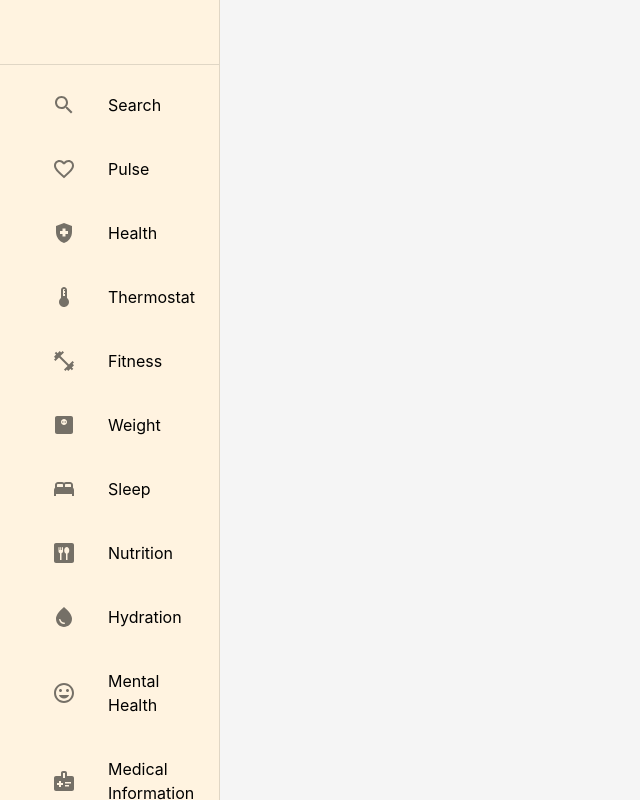
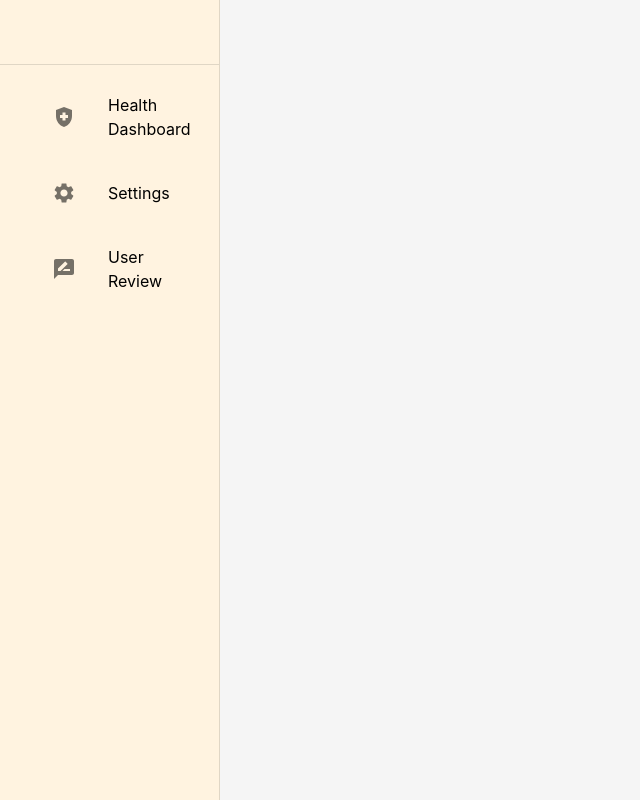
Before and after one commit to IllestBrewery4580/HealthWebsite, a React (Create React App) app: page / in a window 1280 px wide. Shown: the whole page, without its empty margins (0-640 px from the left). Built offline with nearby package versions, Linux system fonts and the light colour scheme.

Commit message:
Add files via upload

```diff
--- a/src/components/consts/NavbarItems.js
+++ b/src/components/consts/NavbarItems.js
@@ -1,113 +1,19 @@
 import SearchIcon from '@mui/icons-material/Search';
 import FavoriteBorderIcon from '@mui/icons-material/FavoriteBorder';
+import SettingsIcon from '@mui/icons-material/Settings';
 import HealthAndSafetyIcon from '@mui/icons-material/HealthAndSafety';
-import DeviceThermostatIcon from '@mui/icons-material/DeviceThermostat';
-import FitnessCenterIcon from '@mui/icons-material/FitnessCenter';
-import MonitorWeightIcon from '@mui/icons-material/MonitorWeight';
-import BedIcon from '@mui/icons-material/Bed';
-import DiningIcon from '@mui/icons-material/Dining';
-import WaterDropIcon from '@mui/icons-material/WaterDrop';
-import MoodIcon from '@mui/icons-material/Mood';
-import MedicalInformationIcon from '@mui/icons-material/MedicalInformation';
-import BubbleChartIcon from '@mui/icons-material/BubbleChart';
-import CoronavirusIcon from '@mui/icons-material/Coronavirus';
-import VaccinesIcon from '@mui/icons-material/Vaccines';
-import SettingsIcon from '@mui/icons-material/Settings';
+import RateReviewIcon from '@mui/icons-material/RateReview';
 
 
 
 export const mainNavbarItems = [
     {
-        id: 'Search',
-        icon: < SearchIcon />,
-        label: 'Search',
-        route: 'search',
-        statement: 'This is the Search Bar',
-        buttonLabel: 'What do you want to Search?',
-    },
-    {
-        id: 'Pulse',
-        icon: < FavoriteBorderIcon />,
-        label: 'Pulse',
-        route: 'pulse',
-        statement: 'This is your pulse information.',
-        buttonLabel: 'Check Pulse',
-    },
-    {
         id: 'health',
         icon: <HealthAndSafetyIcon />,
-        label: 'Health',
+        label: 'Health Dashboard',
         route: 'health',
         statement: 'Stay healthy by following these tips.',
-        buttonLabel: 'View Health Tips',
-    },
-    {
-        id: 'thermo',
-        icon: <DeviceThermostatIcon />,
-        label: 'Thermostat',
-        route: 'thermo',
-        statement: 'What is your body temp?',
-        buttonLabel: 'What does it mean?',
-    },
-    {
-        id: 'fitness',
-        icon: <FitnessCenterIcon />,
-        label: 'Fitness',
-        route: 'fitness',
-    },
-    {
-        id: 'weight',
-        icon: <MonitorWeightIcon />,
-        label: 'Weight',
-        route: 'weight',
-    },
-    {
-        id: 'sleep',
-        icon: <BedIcon />,
-        label: 'Sleep',
-        route: 'sleep',
-    },
-    {
-        id: 'nutrition',
-        icon: <DiningIcon />,
-        label: 'Nutrition',
-        route: 'nutrition',
-    },
-    {
-        id: 'hydration',
-        icon: <WaterDropIcon />,
-        label: 'Hydration',
-        route: 'hydration',
-    },
-    {
-        id: 'mood',
-        icon: <MoodIcon />,
-        label: 'Mental Health',
-        route: 'mood',
-    },
-    {
-        id: 'Medical Information',
-        icon: <MedicalInformationIcon />,
-        label: 'Medical Information',
-        route: 'Medical Information',
-    },
-    {
-        id: 'Cholesterol',
-        icon: <BubbleChartIcon />,
-        label: 'Cholesterol',
-        route: 'Cholesterol',
-    },
-    {
-        id: 'Covid',
-        icon: <CoronavirusIcon />,
-        label: 'Covid Info',
-        route: 'Coronavirus',
-    },
-    {
-        id: 'Vaccines',
-        icon: < VaccinesIcon />,
-        label: 'Vaccine Information',
-        route: 'vaccines',
+        buttonLabel: 'View Health Dashboard',
     },
     {
         id: 'settings',
@@ -115,4 +21,12 @@ export const mainNavbarItems = [
         label: 'Settings',
         route: 'settings',
     },
+    {
+        id: 'userReview',
+        icon: <RateReviewIcon/>,
+        label: 'User Review',
+        route: 'userReview',
+        statement: 'Share your feedback here!',
+        buttonLabel: 'Write a Review',
+    },
 ];
```
Also changed, not shown: src/components/consts/activityStatus.js (added, +73 -0 lines), src/components/consts/analyzeHealth.js (added, +50 -0 lines), src/components/consts/healthData.js (added, +29 -0 lines), src/components/consts/sidebar.js (added, +68 -0 lines).
